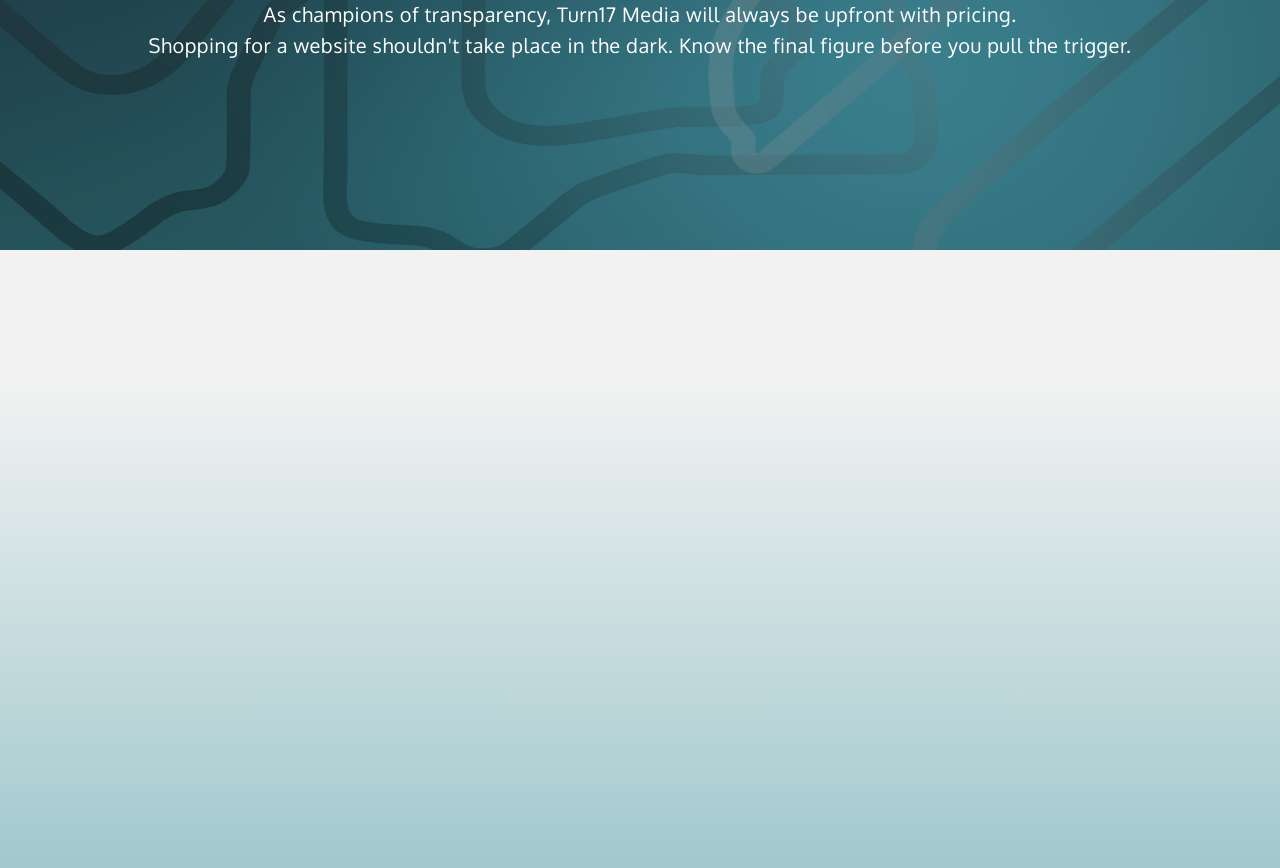
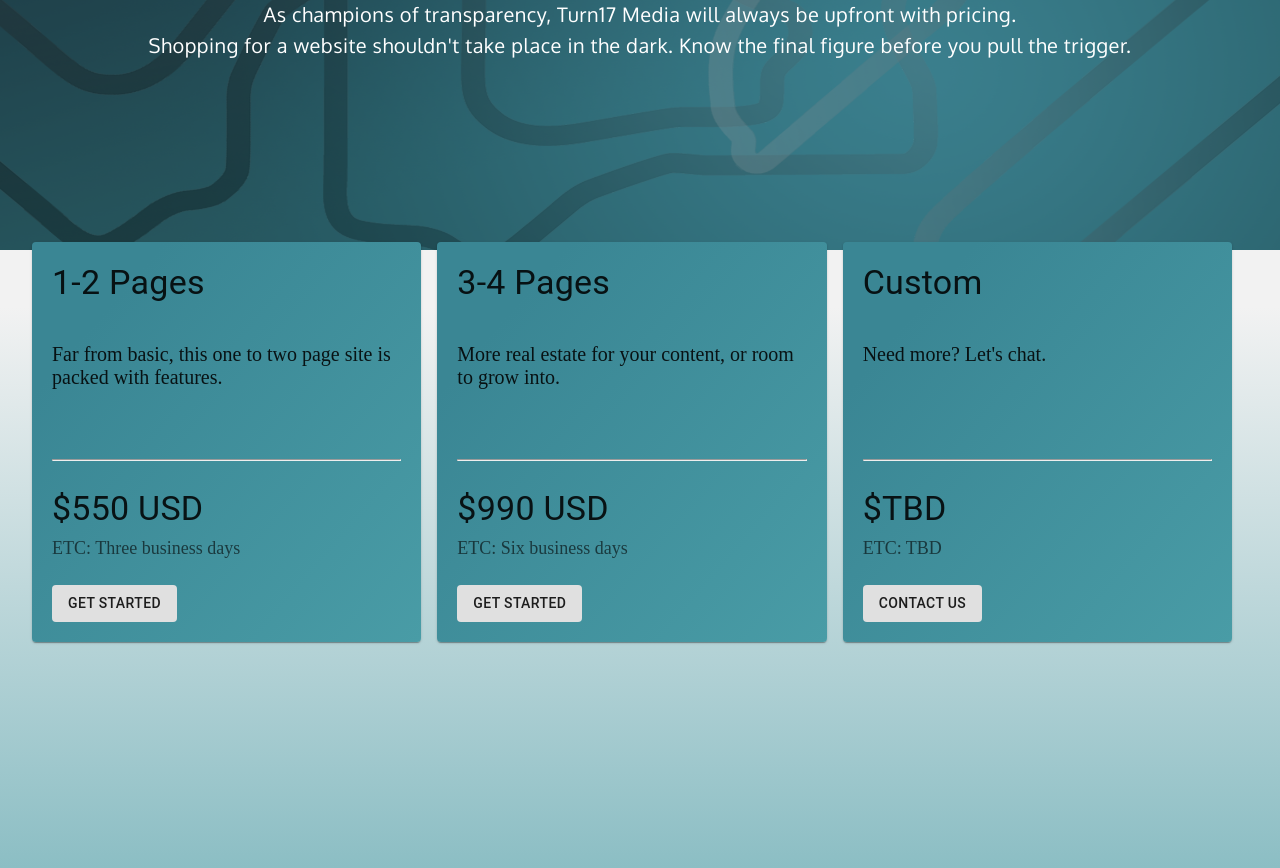
Before and after one commit to argounova/turn17-media, a Next.js app: page /pricing in a window 1280 px wide. Shown: the part 452-1320 px from the top of the page. Built offline with nearby package versions, Linux system fonts and the light colour scheme; no server answers.

Commit message:
pricing card component

```diff
--- /dev/null
+++ b/components/PricingCards/pricing.jsx
@@ -0,0 +1,31 @@
+import * as React from 'react';
+import Grid from '@mui/material/Grid';
+import Box from '@mui/material/Box';
+import PricingCard from "./pricingCard"
+import pricingStructure from "./pricingStructure"
+
+export default function PricingCards() {
+    return(
+        <Grid container spacing={2} justifyContent="center">
+            <Box
+            sx={{
+                p: 6,
+                display: 'grid',
+                gridTemplateColumns: { md: '1fr 1fr 1fr' },
+                gap: 2,
+            }}
+            >
+            {pricingStructure.map((each) => (
+                <PricingCard
+                key={each.tier}
+                title={each.title}
+                subtitle={each.subtitle}
+                price={each.price}
+                etc={each.etc}
+                btnText={each.btnText}
+                />
+            ))}
+            </Box>
+      </Grid>
+    )
+}
--- /dev/null
+++ b/components/PricingCards/pricingCard.jsx
@@ -0,0 +1,35 @@
+import * as React from 'react';
+import Card from '@mui/material/Card';
+import CardActions from '@mui/material/CardActions';
+import CardContent from '@mui/material/CardContent';
+import Button from '@mui/material/Button';
+import Typography from '@mui/material/Typography';
+
+export default function PricingCard({ title, subtitle, price, etc, btnText }) {
+    return(
+        <Card sx={{ minWidth: 275, maxWidth: 400, height: 400, display: 'flex', flexDirection: 'column', justifyContent: 'space-between', padding: '20px', background: 'linear-gradient(131deg, rgba(58,134,148,1) 18%, rgba(73,156,166,1) 100%)' }}>
+                <div style={{ height: '15%' }}>
+                    <Typography variant="h4">
+                    {title}
+                    </Typography>
+                </div>
+                <div style={{ height: '25%' }}>
+                    <Typography variant="p" sx={{ fontSize: 20 }} color="text.primary">
+                    {subtitle}
+                    </Typography>
+                </div>
+                <hr/>
+                <div style={{  }}>
+                    <Typography variant="h4" sx={{ mb: 1 }}>
+                    {price}
+                    </Typography>
+                    <Typography variant="p" sx={{ fontSize: 18 }} color="text.secondary">
+                    {etc}
+                    </Typography>
+                </div>
+            <CardActions sx={{ p: 0 }}>
+                <Button color="inherit" variant="contained" disableElevation>{btnText}</Button>
+            </CardActions>
+        </Card>
+    )
+}
--- /dev/null
+++ b/components/PricingCards/pricingStructure.js
@@ -0,0 +1,37 @@
+const pricingStructure = [
+    {
+        tier: '1',
+        title: '1-2 Pages',
+        subtitle: 'Far from basic, this one to two page site is packed with features.',
+        price: '$550 USD',
+        etc: 'ETC: Three business days',
+        btnText: 'Get Started',
+    },
+    {
+        tier: '2',
+        title: '3-4 Pages',
+        subtitle: 'More real estate for your content, or room to grow into.',
+        price: '$990 USD',
+        etc: 'ETC: Six business days',
+        btnText: 'Get Started',
+    },
+    {
+        tier: '3',
+        title: 'Custom',
+        subtitle: `Need more?  Let's chat.`,
+        price: '$TBD',
+        etc: 'ETC: TBD',
+        btnText: 'Contact Us',
+    },
+    // {
+    //     tier: '4',
+    //     title: 'Multi Page with Database',
+    //     subtitle: 'Blog posts, products, etc. Also required if users need to login to the site.',
+    //     price: '$1800 USD',
+    //     etc: 'ETC: Ten business days',
+    //     btnText: 'Get Started',
+    // },
+
+]
+
+export default pricingStructure
--- a/src/pages/pricing.js
+++ b/src/pages/pricing.js
@@ -5,6 +5,7 @@
 import TopNavigation from '../../components/TopNavigation'
 import BannerHeader from '../../components/BannerHeader'
 import Footer from '../../components/Footer/Footer'
+import PricingCards from '../../components/PricingCards/pricing'
 
 
 export async function getServerSideProps() {
@@ -37,6 +38,7 @@
         subtext1='As champions of transparency, Turn17 Media will always be upfront with pricing.'
         subtext2='Shopping for a website shouldn&apos;t take place in the dark.  Know the final figure before you pull the trigger.'
       />
+      <PricingCards />
 
       <main className={styles.main}>
 
--- a/src/styles/Pricing.module.css
+++ b/src/styles/Pricing.module.css
@@ -1,5 +1,5 @@
 .main {
   display: flex;
   flex-direction: column;
-  min-height: 100vh;
+  min-height: 20vh;
 }
```
